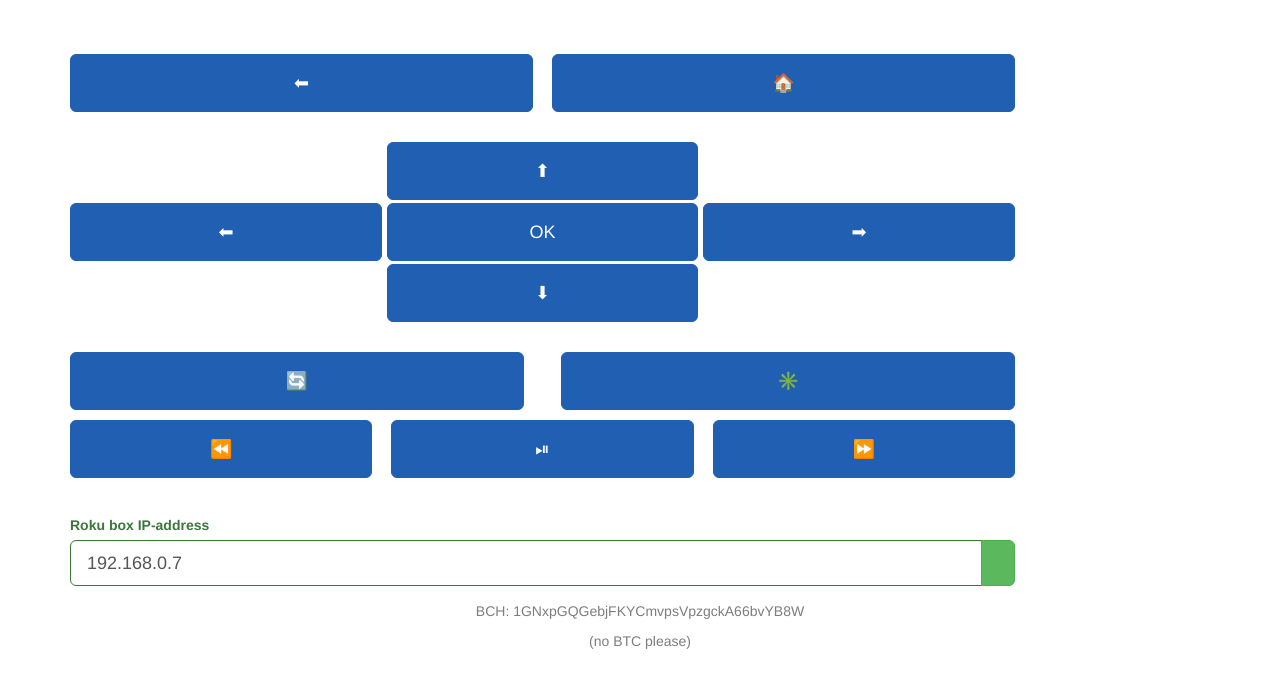
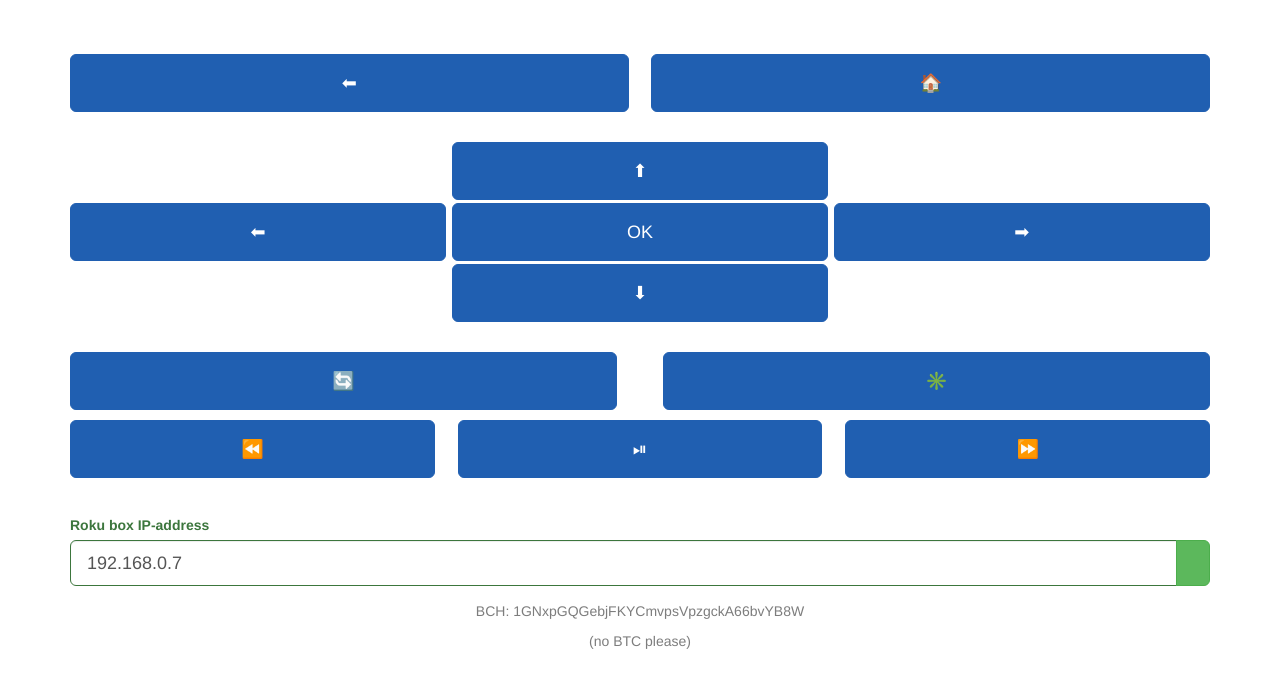
Before and after one commit to alecjacobs/rokuremote, a plain HTML site: page index.html in a window 1280 px wide. Drawn offline with nearby package versions, Linux system fonts and the light colour scheme.

Commit message:
enlarge remote cols

```diff
--- a/index.html
+++ b/index.html
@@ -21,7 +21,7 @@
     <div class="spacer">Custom Roku Remote ;)</div>
 		<div class="container">
 			<div class="row">
-				<div class="col-lg-10">
+				<div class="col-lg-12">
 					<div class="roku-remote-center">
 						<div class="row roku-remote-btn-space">
 							<button class="btn btn-roku round btn-lg pull-left roku-remote-home" id="Back" type="button"><span>⬅</span></button>
```
